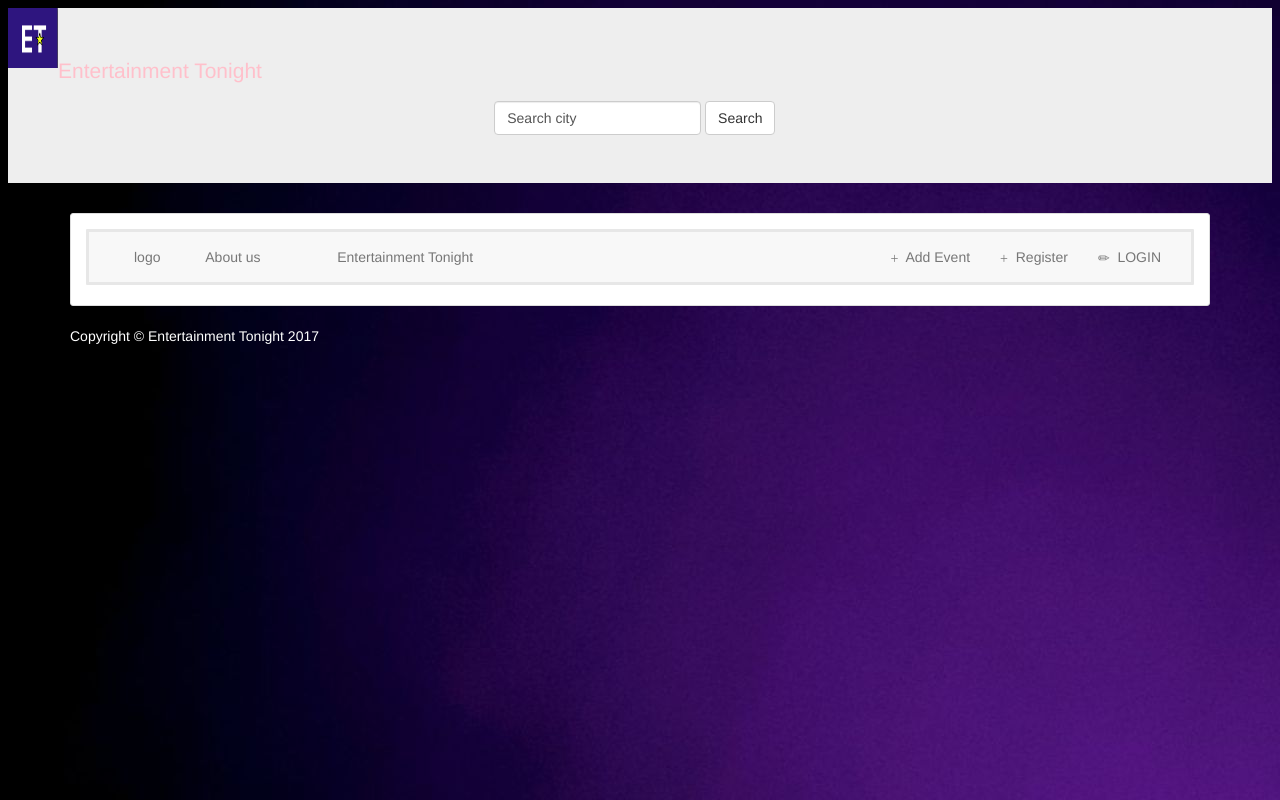
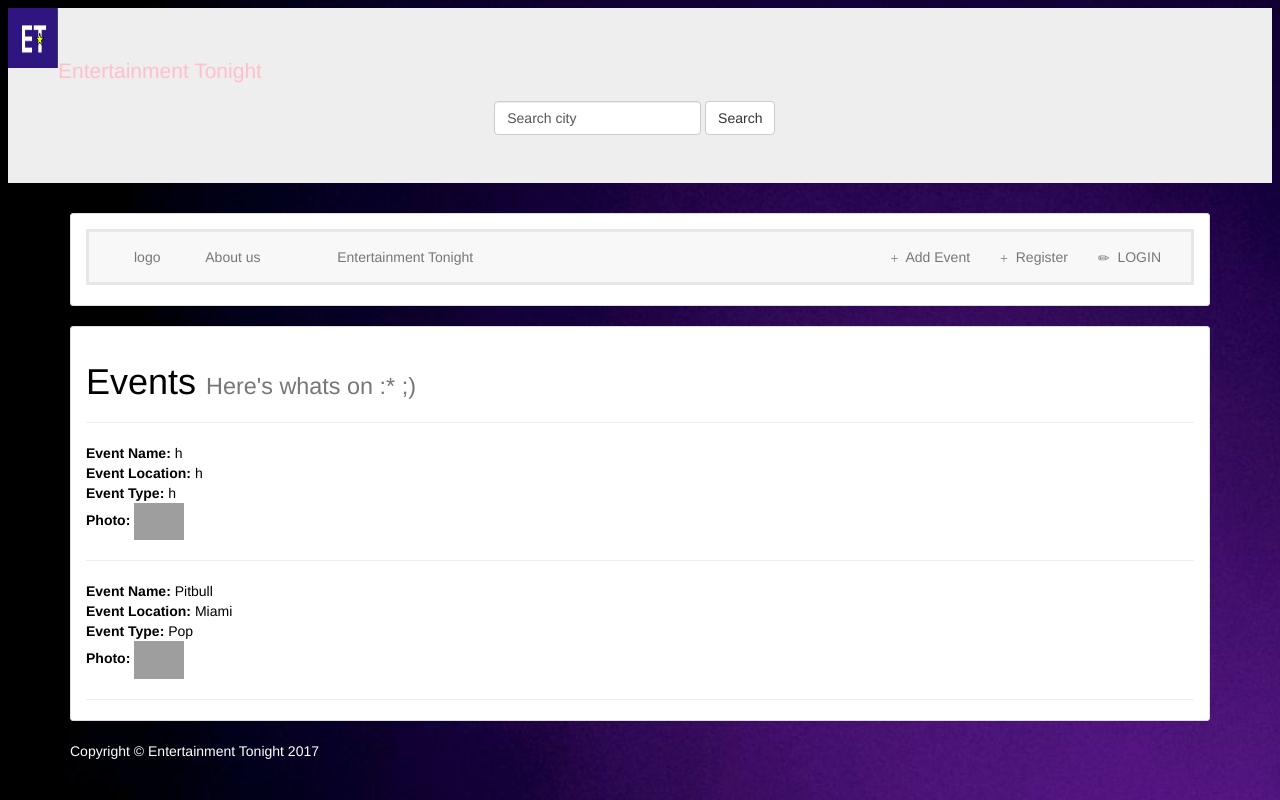
Before and after one commit to ashleyf1996/OOP_Web_Application_Assignment3, a Django app: page /entertainment_tonight/ in a window 1280 px wide. Run offline with Django 3.2, Linux system fonts and the light colour scheme; data comes from the database, SQL or seed files in the repository; both versions use the stored data as it was after the commit; some libraries are stand-ins or nearby versions; some web fonts are replaced; grey boxes are pictures that could not be loaded.

Commit message:
made the events go to the homepage

```diff
--- a/entertainment_tonight/admin.py
+++ b/entertainment_tonight/admin.py
@@ -1,5 +1,7 @@
 from django.contrib import admin
-from .models import Cities
+from .models import Cities, Event
+
 # my models here.
 
 admin.site.register(Cities)
+admin.site.register(Event)
--- a/entertainment_tonight/views.py
+++ b/entertainment_tonight/views.py
@@ -11,8 +11,10 @@ from django.http import HttpResponse
 
 
 def index(request):
-    all_events = Event.objects.all()
-    return render(request, 'index.html', {'all_events': all_events})
+    context = {
+        'events': Event.objects.all()
+    }
+    return render(request, 'index.html', context)
 
 
 class DetailView(generic.DeleteView):
@@ -29,6 +31,7 @@ class CreateEvent(View):
 
     def get(self, request):
 
+        # this filters out who can make an event
         if request.user.is_authenticated():
             form = CreateEventForm()
             context = {
@@ -36,9 +39,26 @@ class CreateEvent(View):
             }
             return render(request, 'event_form.html', context)
         else:
-            messages.warning(request, "You must be logged in to do that")
+            messages.warning(request, "sorry! you must be logged in to do that")
+            # this redirects the user back to login
             return redirect('login')
 
+    def post(self, request):
+        event_name = request.POST['event_name']
+        event_location = request.POST['event_location']
+        event_type = request.POST['event_type']
+        upload_photo = request.POST['upload_photo']
+
+        # Make sure the user is logged in properly
+        if request.user.is_authenticated():
+            event = Event(event_name=event_name, event_location=event_location,
+                          event_type=event_type, upload_photo=upload_photo)
+
+            event.save()
+
+            if event is not None:
+                messages.success(request, "Event has been added successfully!")
+                return redirect('index')
 
 class Logout(View):
 
--- a/templates/index.html
+++ b/templates/index.html
@@ -5,7 +5,21 @@
 {% block content %}
 
 {% include 'header_menu.html' %}
-
+<div class="panel panel-default">
+    <div class="panel-body">
+        <h1>Events <small>Here's whats on :* ;)</small></h1>
+        <hr/>
+        {% for event in events %}
+            <p>
+            <strong>Event Name:</strong> {{ event.event_name }}<br/>
+            <strong>Event Location:</strong> {{ event.event_location }}<br/>
+            <strong>Event Type:</strong> {{ event.event_type }}<br/>
+            <strong>Photo:</strong> <img src="{{ event.upload_photo }}" width="50">
+            </p>
+            <hr/>
+        {% endfor %}
+    </div>
+</div>
 {% include 'footer.html' %}
 
 {% endblock %}
```
Also changed, not shown: templates/event_form.html (+5 -3 lines), db.sqlite3, entertainment_tonight/migrations/0003_event_upload_photo.py (added).
